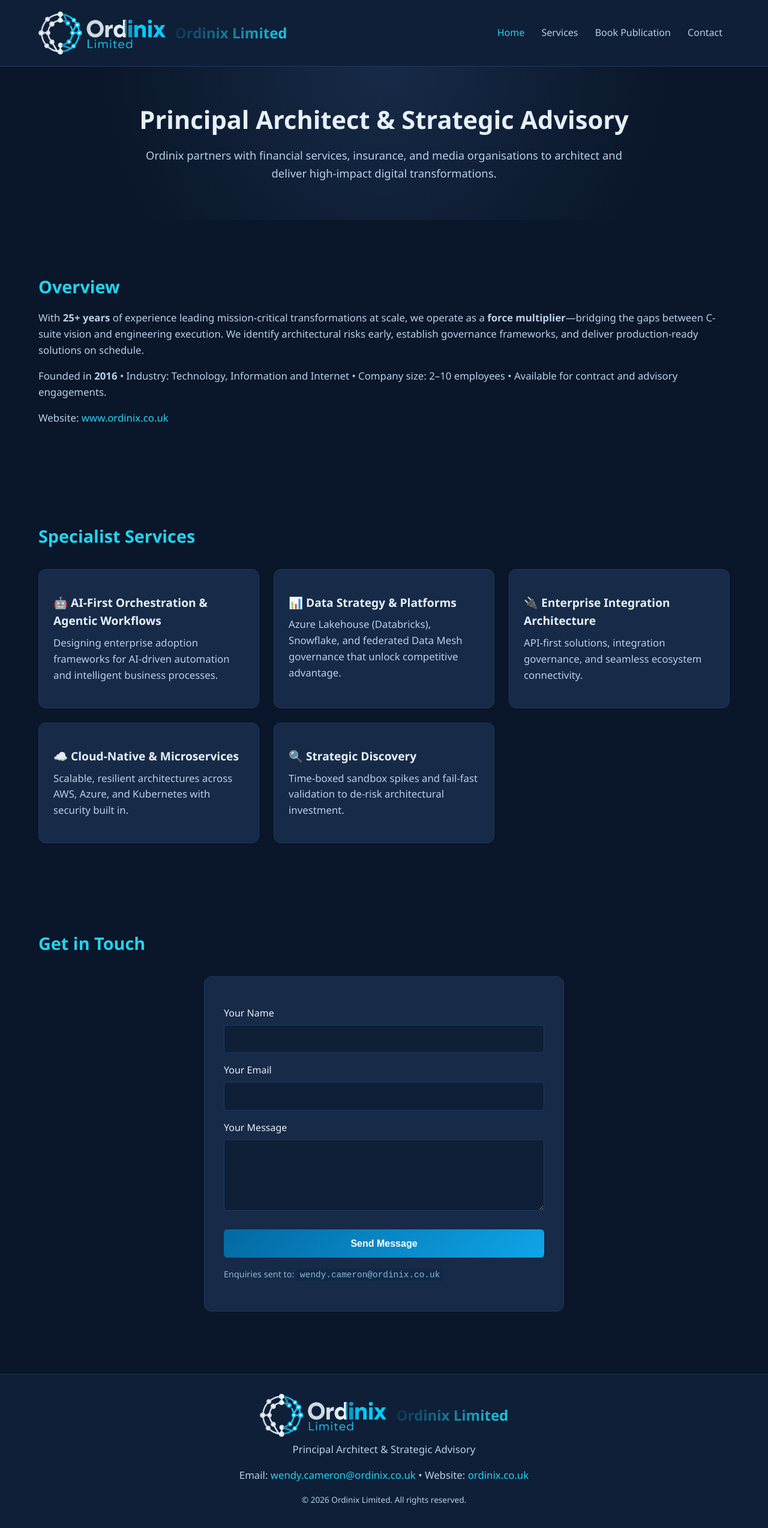
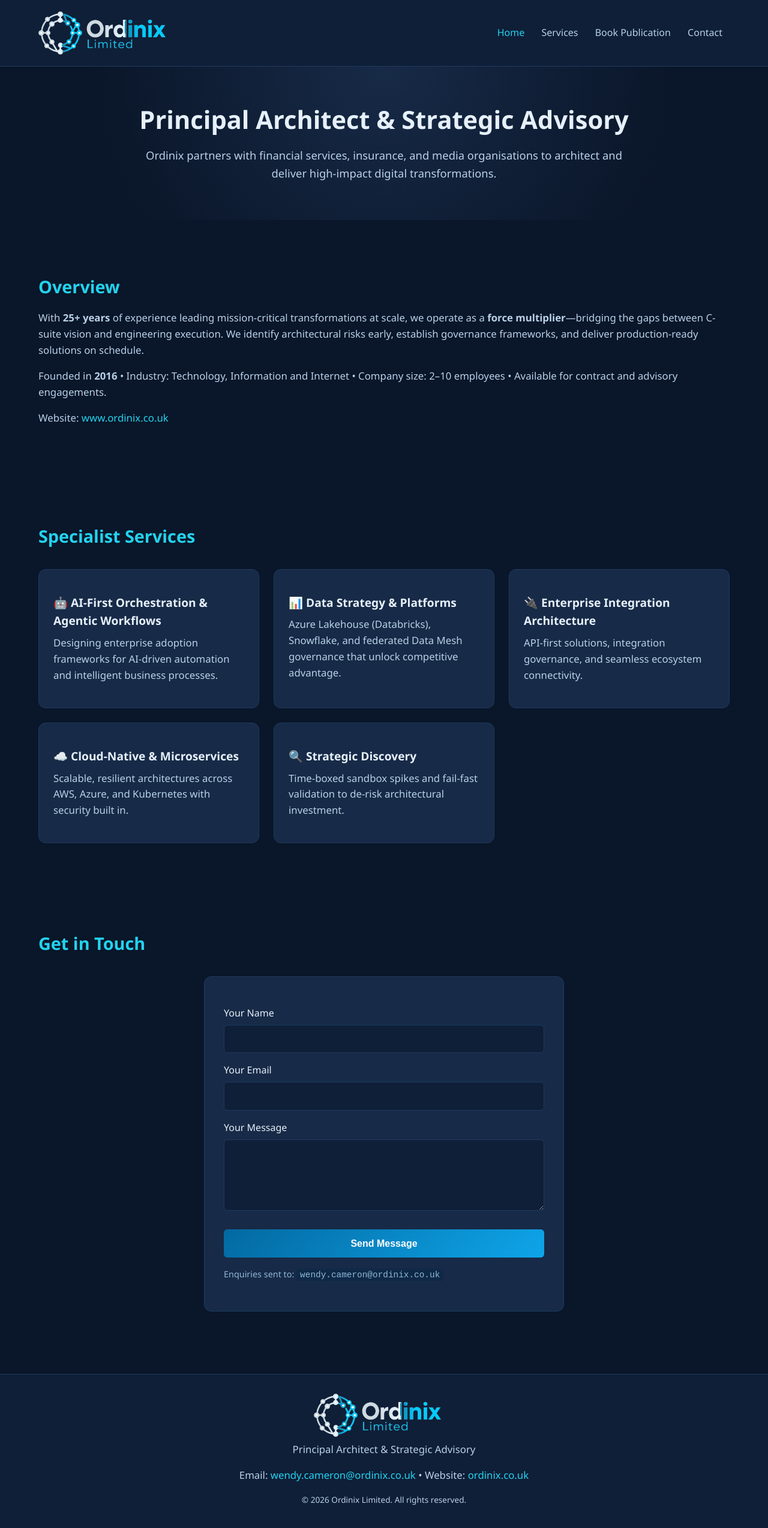
Before and after one commit to wendycameronordinix/static-website, a plain HTML site: page index.html in a window 1280 px wide. Shown: the whole page at 60% size. Drawn offline with Linux system fonts and the light colour scheme.

Commit message:
Minor changes

```diff
--- a/index.html
+++ b/index.html
@@ -11,7 +11,7 @@
     <div class="container nav-inner">
       <div class="logo-wrap">
         <img src="assets/ordinix-light-on-dark-transparent.png" alt="Ordinix Limited Logo" class="logo-img" />
-        <span class="logo-text">Ordinix Limited</span>
+        <span class="logo-text">&nbsp;</span>
       </div>
       <nav>
         <a href="index.html" class="active">Home</a>
@@ -90,7 +90,7 @@
     <div class="container">
       <div class="logo-wrap" style="justify-content:center;margin-bottom:0.5rem;">
         <img src="assets/ordinix-light-on-dark-transparent.png" alt="Ordinix Limited Logo" class="logo-img" />
-        <span class="logo-text">Ordinix Limited</span>
+        <span class="logo-text">&nbsp;</span>
       </div>
       <p>Principal Architect & Strategic Advisory</p>
       <p>Email: <a href="mailto:wendy.cameron@ordinix.co.uk">wendy.cameron@ordinix.co.uk</a> • Website: <a href="https://www.ordinix.co.uk/" target="_blank" rel="noreferrer">ordinix.co.uk</a></p>
```
Also changed, not shown: book.html (+9 -3 lines).
